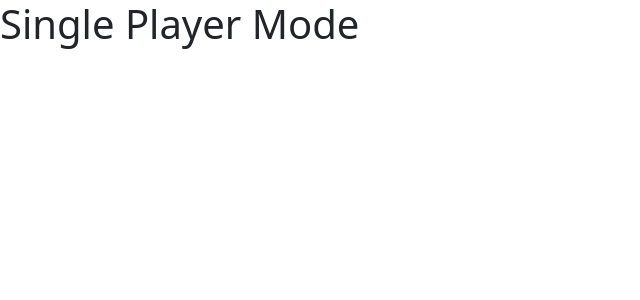
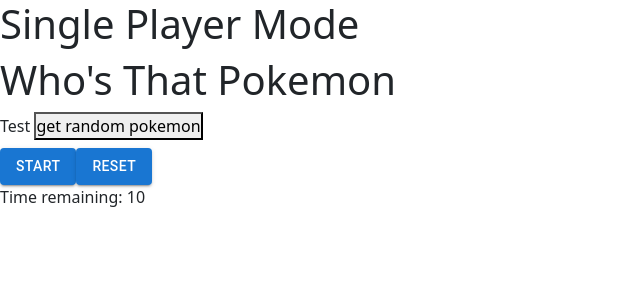
Before and after one commit to wen1225/whos-that-pokemon, a React (Create React App) app in the folder dev/PokemonClient/game-v1/: page / in a window 1280 px wide. Shown: the top 300 px of the page, without its empty margins (0-640 px from the left). Built offline with nearby package versions, Linux system fonts and the light colour scheme.

Commit message:
implemented timer functionality

```diff
--- a/dev/PokemonClient/game-v1/src/components/getRandomPokemon.js
+++ b/dev/PokemonClient/game-v1/src/components/getRandomPokemon.js
@@ -1,4 +1,4 @@
-import './App.css';
+import '../App.css';
 import api from '../api/axiosConfig';
 import React, {useState, useEffect, Component} from 'react';
 import useSound from 'use-sound';
--- a/dev/PokemonClient/game-v1/src/components/timer.js
+++ b/dev/PokemonClient/game-v1/src/components/timer.js
@@ -1,33 +1,40 @@
-import {useEffect, useRef, useState} from 'react';
+import React, { useState, useEffect, useRef } from 'react';
 import Button from '@mui/material/Button';
 
-function Timer({seconds}){
-    /*const [time, setTime] = useState(seconds);
+function Timer() {
+    const alloted_time = 10;
+    const [remainingTime, setRemainingTime] = useState(alloted_time);
     const [isActive, setIsActive] = useState(false);
 
+    function startTimer() {
+        setIsActive(true);
+    }
 
-    function toggle() {
-        setIsActive(true);
-        console.log(!isActive);
+    function resetTimer() {
+        setIsActive(false);
+        setRemainingTime(alloted_time);
     }
 
     useEffect(() => {
-        let timer = null;
-        if (isActive && seconds >= 0) {
-            timer = setInterval(() => {
-            setTime((seconds) => seconds - 1);
+        let interval = null;
+        if (isActive && remainingTime > 0) {
+            interval = setInterval(() => {
+                setRemainingTime(remainingTime - 1);
             }, 1000);
-            console.log(time);
+        } else if (remainingTime === 0) {
+            clearInterval(interval);
+            setIsActive(false);
         }
-        return () => clearInterval(timer);
-      }, []);
+        return () => clearInterval(interval);
+    }, [remainingTime, isActive]);
 
-    return (
-        <div>
-            <Button variant="contained" onClick={toggle}>Start</Button>
-            <div>Time: {time}</div>
-        </div>
-    )*/
+
+    return (<div>
+        <Button variant="contained" onClick={startTimer}>Start</Button>
+        <Button variant="contained" onClick={resetTimer}>Reset</Button>
+        <div>Time remaining: {remainingTime}</div>
+    </div>
+    )
 }
 
 export default Timer;
--- a/dev/PokemonClient/game-v1/src/pages/SinglePlayer/index.jsx
+++ b/dev/PokemonClient/game-v1/src/pages/SinglePlayer/index.jsx
@@ -1,11 +1,13 @@
 import * as React from 'react';
+import GetRandomPokemon from '../../components/getRandomPokemon';
 import Timer from '../../components/timer';
 
 function SinglePlayerPage() {
     return (
     <div>
         <h1>Single Player Mode</h1>
-        <Timer seconds={10}/>
+        <GetRandomPokemon />
+        <Timer />
     </div>
     );
 }
--- /dev/null
+++ b/package.json
@@ -0,0 +1,6 @@
+{
+  "dependencies": {
+    "howler": "^2.2.3",
+    "use-sound": "^4.0.1"
+  }
+}
```
Also changed, not shown: 1 other file (tests, documents, lock files or other folders).
